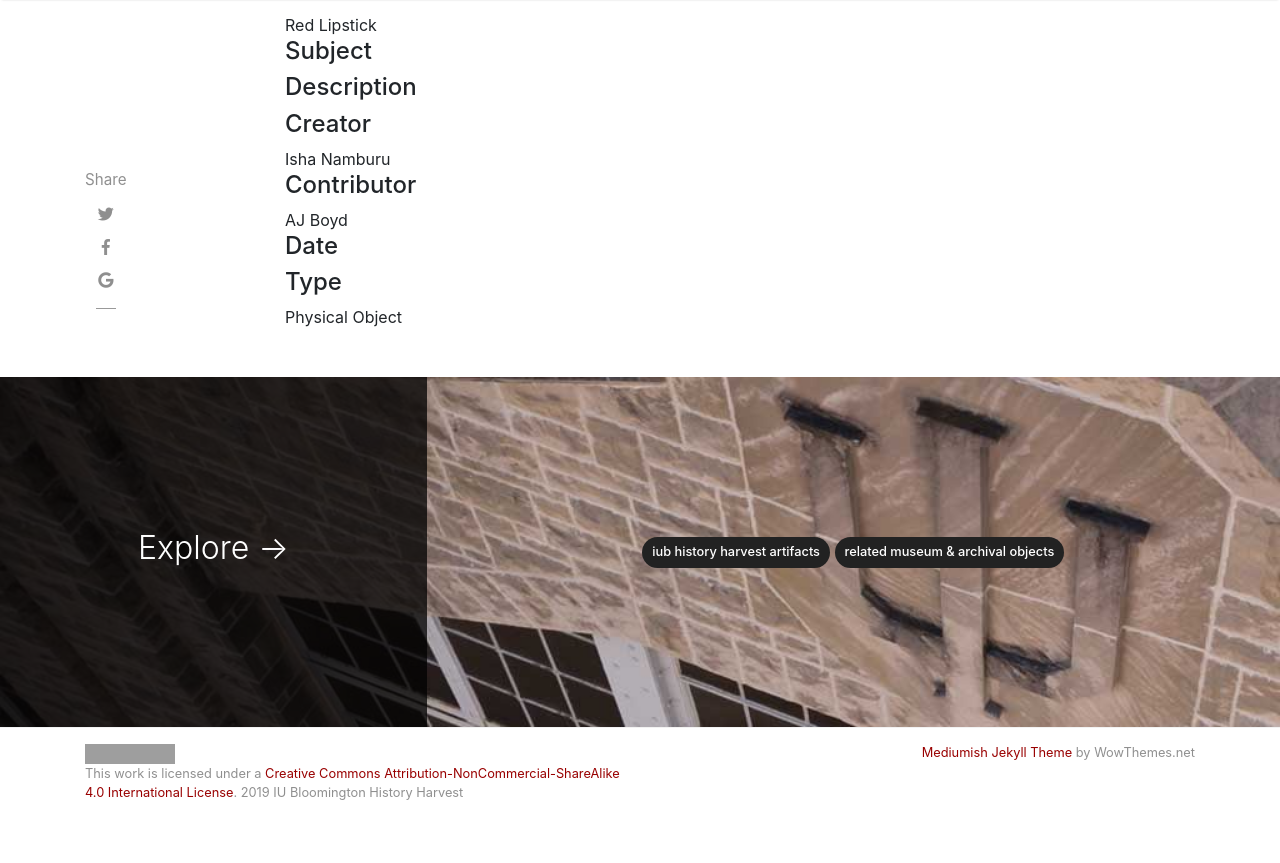
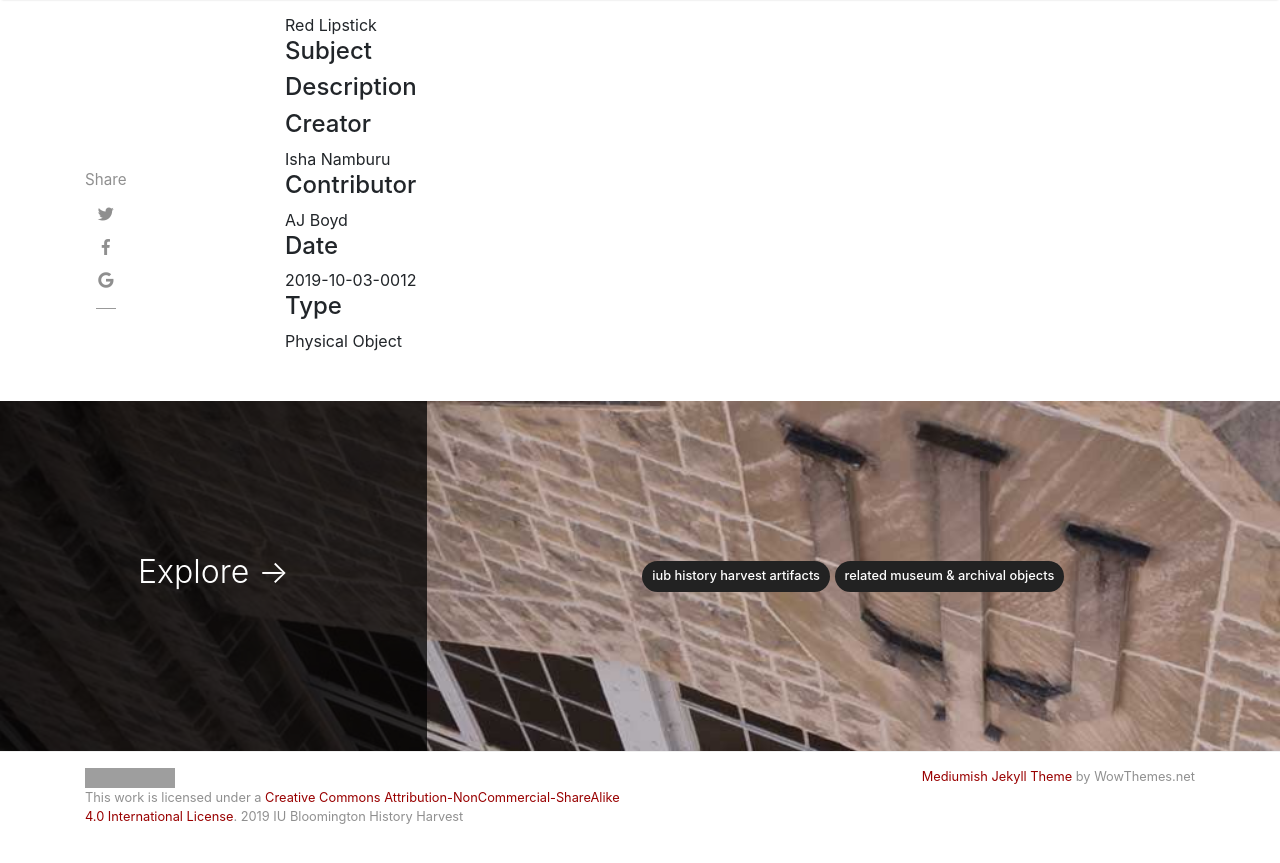
Before and after one commit to H301HistoryHarvest/H301HistoryHarvest, a Jekyll site: the page built from _items/2019-10-03-0012.md, in a window 1280 px wide and 900 px high, scrolled down 4443 px. Shown: the top 863 px of the window. Built offline with Jekyll 4.4.1, drawn with Linux system fonts in a browser that asks for light colours; nearby versions of some CDN libraries; comment, search, counter and statistics services are not loaded; grey boxes are pictures that could not be loaded.

Commit message:
Update 2019-10-03-0012.md

```diff
--- a/_items/2019-10-03-0012.md
+++ b/_items/2019-10-03-0012.md
@@ -7,7 +7,7 @@ itemcontributor: AJ Boyd
 itemcreator: Isha Namburu
 itemsubjecturl:
 itemsubject:
-itemdate:
+itemdate: 2019-10-03-0012
 itemtype: Physical Object
 shortdesc:
 categories: [ Make up,Identity ]
```
